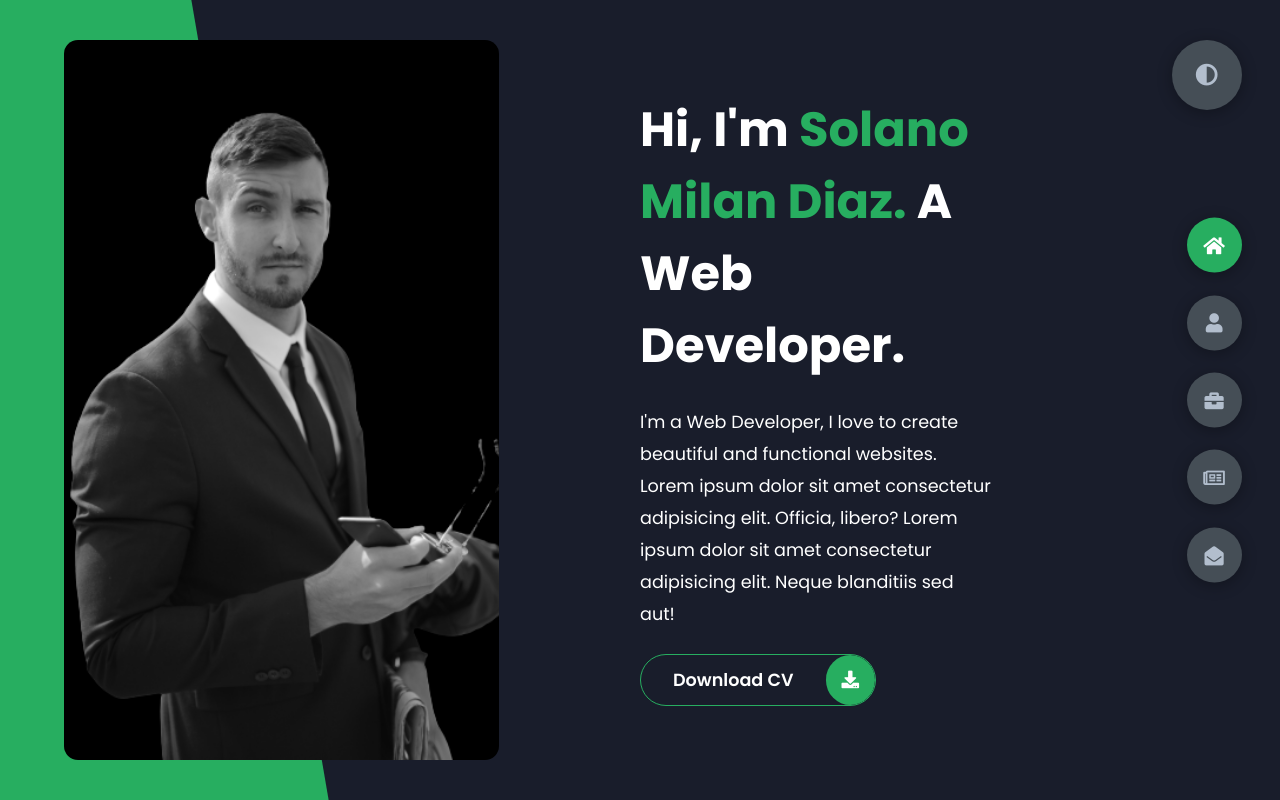
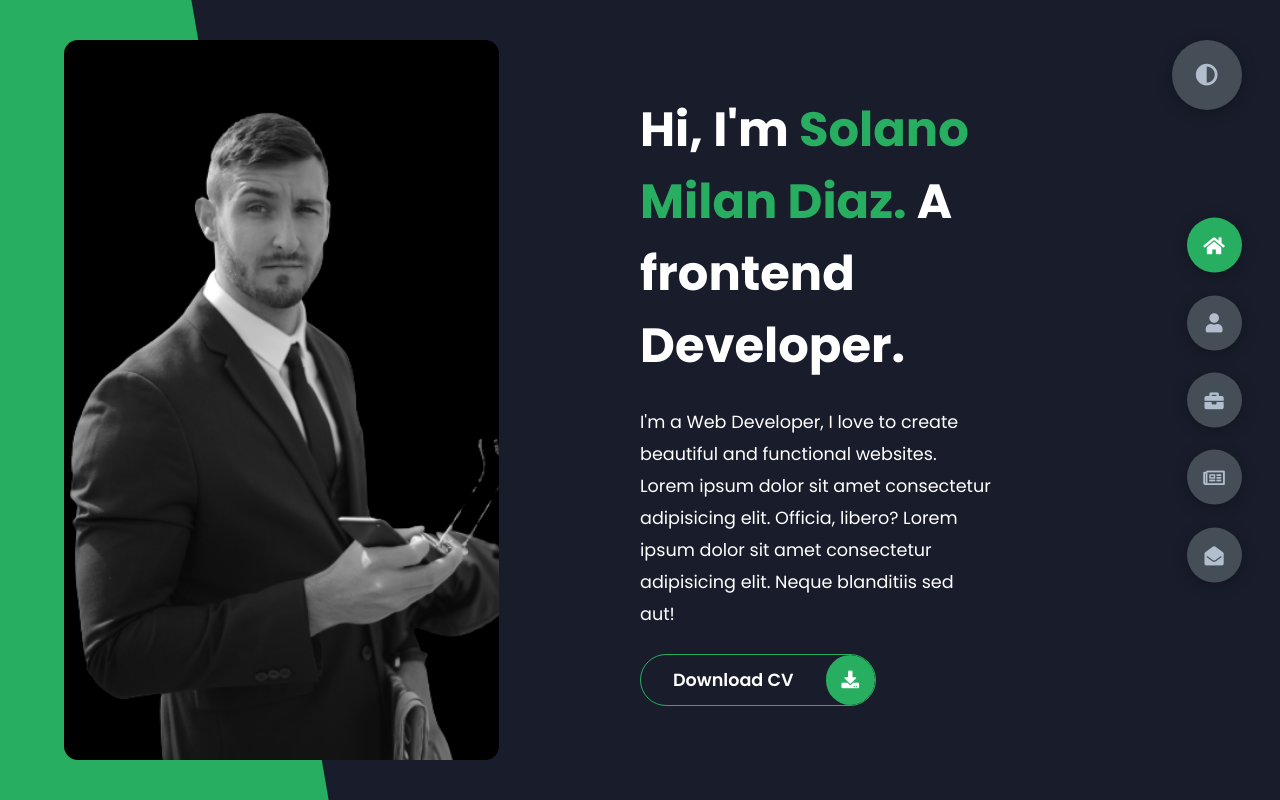
Before and after one commit to shreyassp25/VAC-WEBPAGE, a plain HTML site: page RA2111027010072/index.html in a window 1280 px wide. Drawn offline with Linux system fonts and the light colour scheme.

Commit message:
Update index.html

```diff
--- a/RA2111027010072/index.html
+++ b/RA2111027010072/index.html
@@ -23,7 +23,7 @@
             <div class="right-header">
                 <h1 class="name">
                     Hi, I'm <span>Solano Milan Diaz.</span>
-                    A Web Developer.
+                    A frontend Developer.
                 </h1>
                 <p>
                     I'm a Web Developer, I love to create beautiful and functional websites.
```
